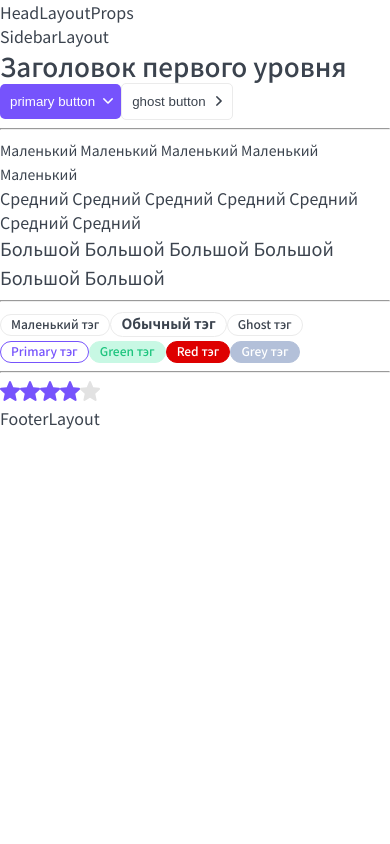
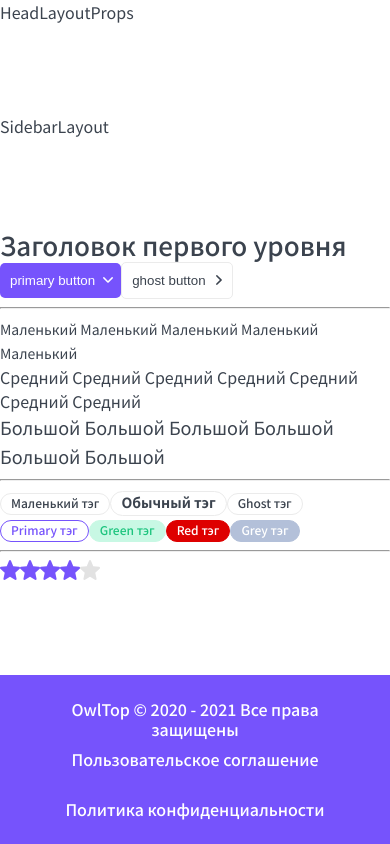
Before and after one commit to bakabk/next-top-app, a Next.js app: page / in a window 390 px wide. Built offline with nearby package versions, Linux system fonts and the light colour scheme.

Commit message:
делает футер и основную разметку

```diff
--- a/Layout/FooterLayout/FooterLayout.module.scss
+++ b/Layout/FooterLayout/FooterLayout.module.scss
@@ -1,3 +1,52 @@
 .footer {
-    display: block;
+    display: grid;
+
+    height: 50px;
+    padding: 0 32px;
+
+    color: var(--white);
+    background-color: var(--primary);
+
+    align-items: center;
+
+    font-size: 16px;
+
+    font-weight: 500;
+
+    line-height: 22px;
+    grid-template-rows: 1fr;
+    grid-template-columns: 1fr auto auto;
 }
+
+.link {
+    margin-left: 40px;
+}
+
+@media (max-width: 765px) {
+    .footer {
+        align-items: center;
+
+        height: auto;
+        padding: 10px 32px;
+
+        grid-template-rows: auto auto auto;
+        grid-template-columns: 1fr;
+    }
+
+    .copyright {
+        height: 20px;
+
+        text-align: center;
+
+        line-height: 20px;
+    }
+
+    .link {
+        height: 20px;
+        margin: 0;
+
+        text-align: center;
+
+        line-height: 20px;
+    }
+}
--- a/Layout/FooterLayout/FooterLayout.tsx
+++ b/Layout/FooterLayout/FooterLayout.tsx
@@ -1,8 +1,16 @@
 import React from 'react';
+import classes from 'classnames';
+
 import FooterLayoutProps from './FooterLayout.props';
 
-export default function FooterLayout({ ...props }: FooterLayoutProps): JSX.Element {
-    return <div {...props}>
-        FooterLayout
+import styles from './FooterLayout.module.scss';
+
+export default function FooterLayout({ className, ...props }: FooterLayoutProps): JSX.Element {
+    const classNames = classes(className, styles.footer);
+
+    return <div className={classNames} {...props}>
+        <div className={styles.copyright}>OwlTop © 2020 - 2021 Все права защищены</div>
+        <div className={styles.link}>Пользовательское соглашение</div>
+        <div className={styles.link}>Политика конфиденциальности</div>
     </div>;
 }
--- a/Layout/Layout.module.scss
+++ b/Layout/Layout.module.scss
@@ -1,3 +1,50 @@
-.layout {
-    display: block;
+.wrapper {
+    display: grid;
+    grid-template-columns: auto 230px minmax(320px, 1200px) auto;
+    grid-template-rows: auto 1fr auto;
+
+    min-height: 100vh;
+    grid-template-areas:
+        ". header header ."
+        ". sidebar body ."
+        "footer footer footer footer";
 }
+
+.header {
+    grid-area: header;
+
+    display: none;
+}
+
+.body {
+    grid-area: body;
+}
+
+.sidebar {
+    grid-area: sidebar;
+}
+
+.footer {
+    grid-area: footer;
+}
+
+@media (max-width: 765px) {
+    .wrapper {
+        grid-template-columns: minmax(320px, 1200px);
+        grid-template-rows: auto auto auto auto;
+
+        grid-template-areas:
+        "header"
+        "sidebar"
+        "body"
+        "footer";
+    }
+
+    .header {
+        display: block;
+    }
+
+    .sidebar {
+        display: block;
+    }
+}
--- a/Layout/Layout.tsx
+++ b/Layout/Layout.tsx
@@ -1,5 +1,4 @@
 import {FunctionComponent} from "react";
-import cn from 'classnames';
 
 import HeadLayout from './HeadLayout/HeadLayout';
 import FooterLayout from './FooterLayout/FooterLayout';
@@ -9,14 +8,14 @@ import LayoutProps from './Layout.props';
 import style from './Layout.module.scss';
 
 export default function Layout({ children }: LayoutProps): JSX.Element {
-    return <>
-        <HeadLayout />
-        <div>
-            <SidebarLayout />
-            <div>{children}</div>
+    return <div className={style.wrapper}>
+        <HeadLayout className={style.header} />
+        <SidebarLayout className={style.sidebar} />
+        <div className={style.body}>
+            {children}
         </div>
-        <FooterLayout />
-    </>;
+        <FooterLayout className={style.footer} />
+    </div>;
 }
 
 export const WithLayout = <T extends Record<string, unknown>>(Component: FunctionComponent<T>) => {
```
